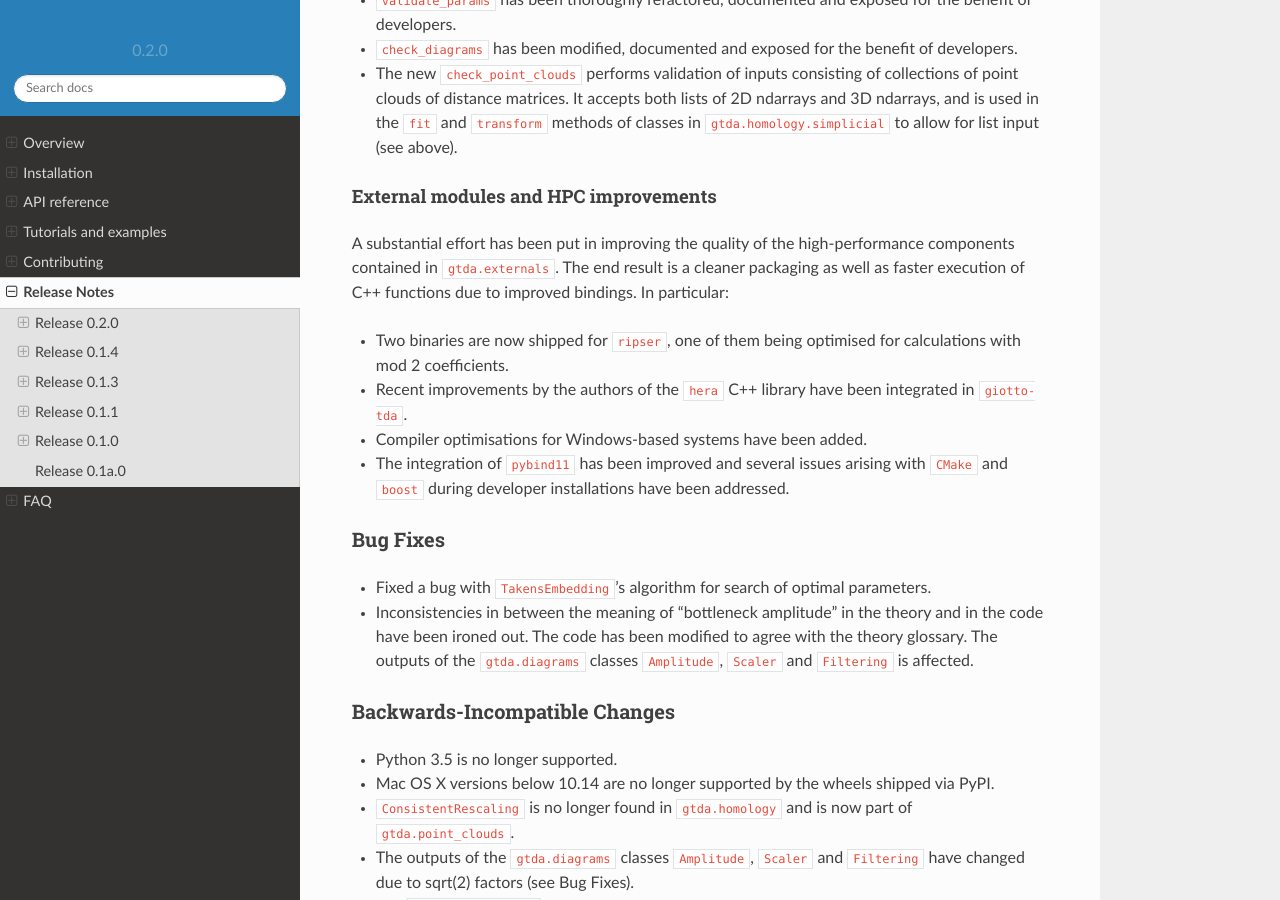
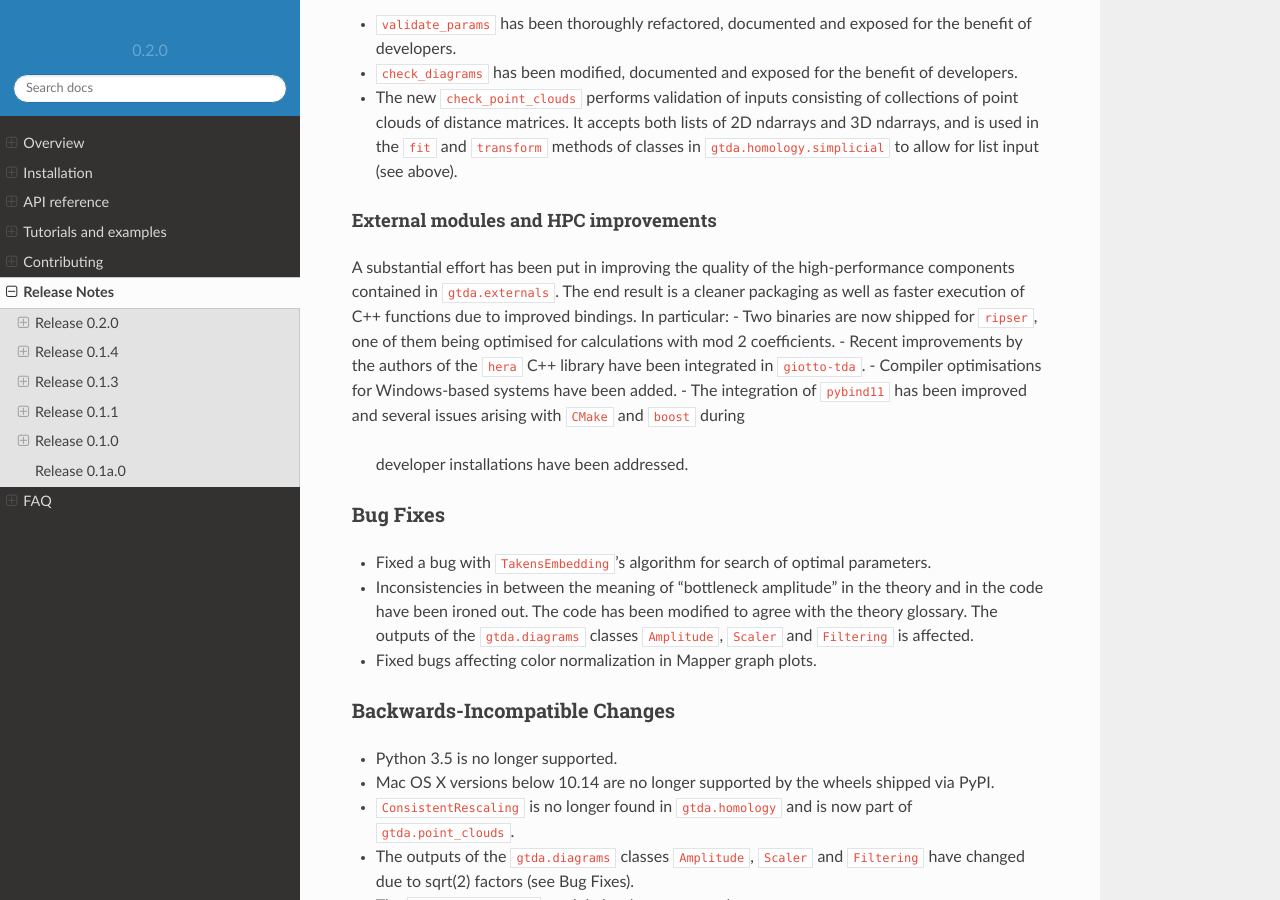
Before and after one commit to giotto-ai/giotto-tda, a Sphinx documentation site: the page built from doc/release.rst, in a window 1280 px wide and 900 px high, scrolled down 1860 px. Built offline with Sphinx 7.4.7 and the Read the Docs theme 2.0.0, drawn with Linux system fonts in a browser that asks for light colours; pages that are not in the unit, such as notebooks, are missing from menus; comment, search, counter and statistics services are not loaded; the version number is read from the project's files by our own code.

Commit message:
Add Mapper color bug

```diff
--- a/doc/release.rst
+++ b/doc/release.rst
@@ -34,6 +34,7 @@ submodules, ``simplicial`` and ``cubical``. ``simplicial`` contains the ``Vietor
 following new classes:
 -  ``SparseRipsPersistence``,
 -  ``EuclideanCechPersistence``.
+
 The ``cubical`` submodule contains ``CubicalPersistence``, a new class for computing persistent homology of filtered cubical
 complexes such as those coming from 2D or 3D greyscale images.
 
@@ -89,7 +90,6 @@ External modules and HPC improvements
 
 A substantial effort has been put in improving the quality of the high-performance components contained in ``gtda.externals``.
 The end result is a cleaner packaging as well as faster execution of C++ functions due to improved bindings. In particular:
-
 -  Two binaries are now shipped for ``ripser``, one of them being optimised for calculations with mod 2 coefficients.
 -  Recent improvements by the authors of the ``hera`` C++ library have been integrated in ``giotto-tda``.
 -  Compiler optimisations for Windows-based systems have been added.
@@ -103,6 +103,7 @@ Bug Fixes
 -  Inconsistencies in between the meaning of "bottleneck amplitude" in the theory and in the code have been ironed out.
    The code has been modified to agree with the theory glossary. The outputs of the ``gtda.diagrams`` classes
    ``Amplitude``, ``Scaler`` and ``Filtering`` is affected.
+-  Fixed bugs affecting color normalization in Mapper graph plots.
 
 Backwards-Incompatible Changes
 ==============================
```
